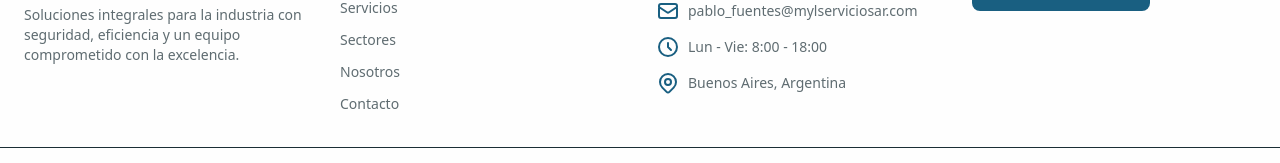
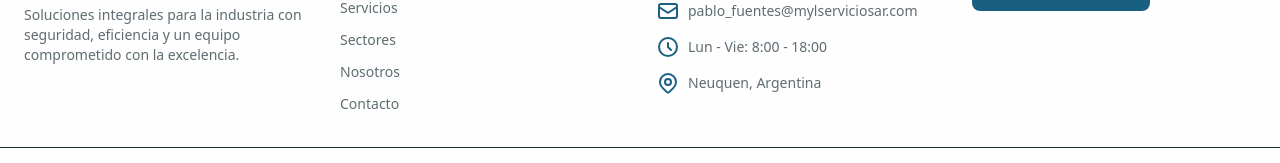
Before and after one commit to synerarg/myl, a Next.js app: page / in a window 1280 px wide. Shown: the part 4576-4739 px from the top of the page. Built offline with nearby package versions, Linux system fonts and the light colour scheme.

Commit message:
Update Footer component to change location text from Buenos Aires to Neuquen, Argentina for accurate representation.

```diff
--- a/components/Footer.tsx
+++ b/components/Footer.tsx
@@ -116,7 +116,7 @@ export const Footer = () => {
                   />
                 </svg>
                 <span className="text-gray">
-                Buenos Aires, Argentina
+                Neuquen, Argentina
                 </span>
               </li>
             </ul>
```
